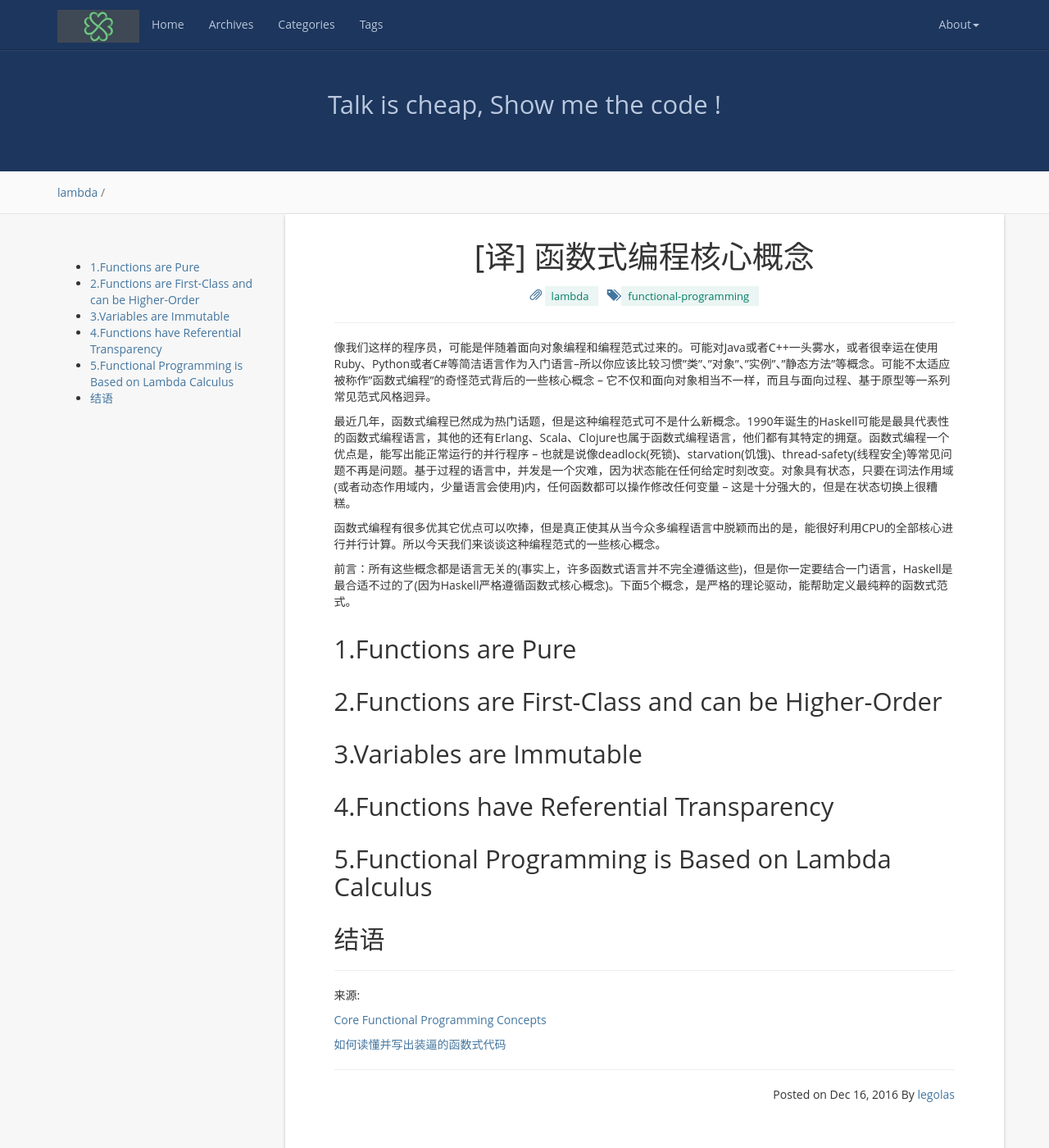
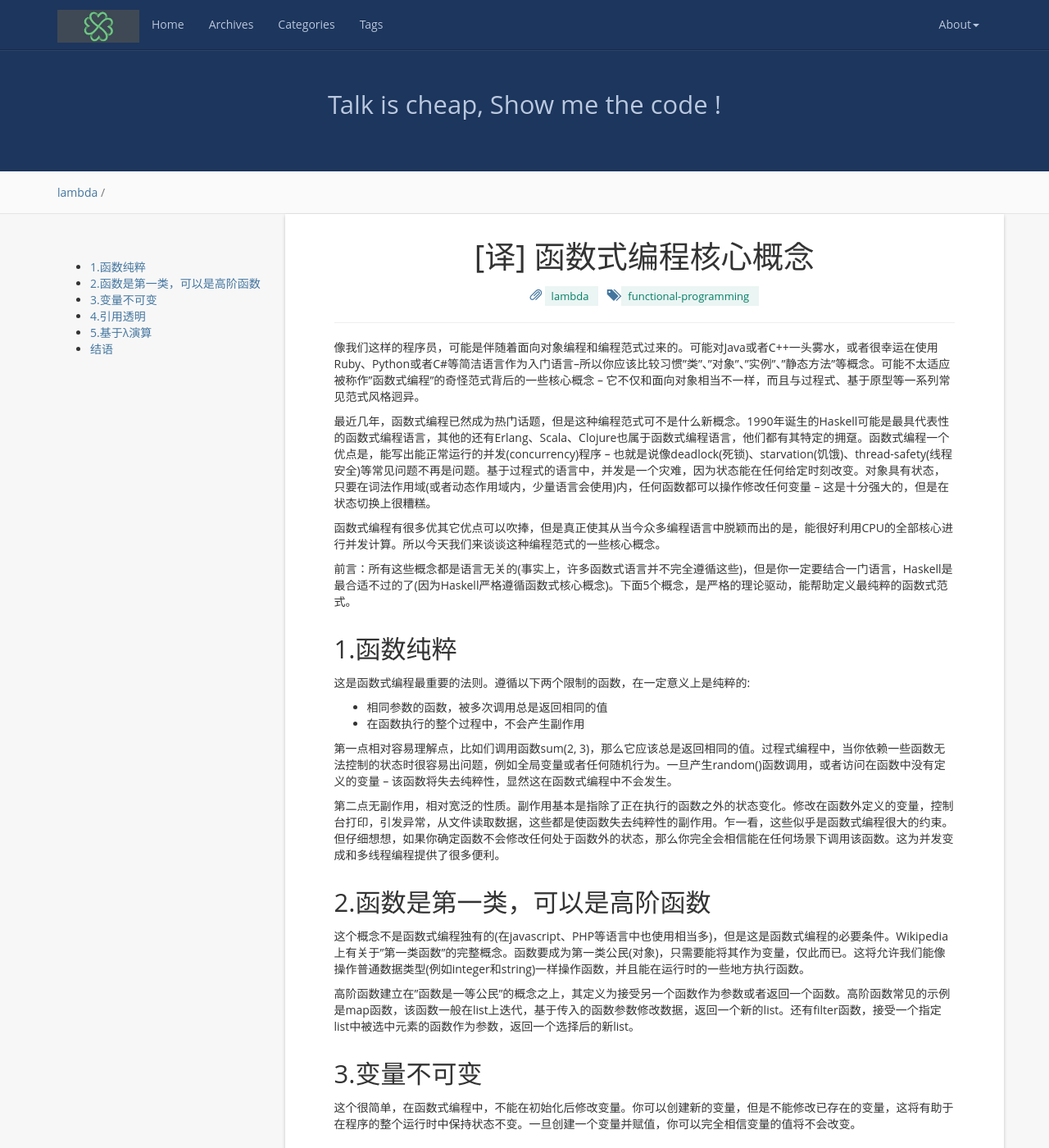
Before and after one commit to legolasNg/legolasNg.github.io, a Jekyll site: the page built from _posts/2016-12-16-core-functional-programming-concepts.md, in a window 1280 px wide and 1400 px high. Shown: the whole window at 82% size. Built offline with Jekyll 4.4.1, drawn with Linux system fonts in a browser that asks for light colours; nearby versions of some CDN libraries; comment, search, counter and statistics services are not loaded; some of the changed text lies outside the part shown.

Commit message:
[mofify] complete article about functional programming

`````diff
--- a/_posts/2016-12-16-core-functional-programming-concepts.md
+++ b/_posts/2016-12-16-core-functional-programming-concepts.md
@@ -7,25 +7,77 @@
 excerpt:    "敬请期待"
 ---
 
-像我们这样的程序员，可能是伴随着面向对象编程和编程范式过来的。可能对Java或者C++一头雾水，或者很幸运在使用Ruby、Python或者C#等简洁语言作为入门语言--所以你应该比较习惯"类"、"对象"、"实例"、"静态方法"等概念。可能不太适应被称作"函数式编程"的奇怪范式背后的一些核心概念 -- 它不仅和面向对象相当不一样，而且与面向过程、基于原型等一系列常见范式风格迥异。
+像我们这样的程序员，可能是伴随着面向对象编程和编程范式过来的。可能对Java或者C++一头雾水，或者很幸运在使用Ruby、Python或者C#等简洁语言作为入门语言--所以你应该比较习惯"类"、"对象"、"实例"、"静态方法"等概念。可能不太适应被称作"函数式编程"的奇怪范式背后的一些核心概念 -- 它不仅和面向对象相当不一样，而且与过程式、基于原型等一系列常见范式风格迥异。
 
-最近几年，函数式编程已然成为热门话题，但是这种编程范式可不是什么新概念。1990年诞生的Haskell可能是最具代表性的函数式编程语言，其他的还有Erlang、Scala、Clojure也属于函数式编程语言，他们都有其特定的拥趸。函数式编程一个优点是，能写出能正常运行的并行程序 -- 也就是说像deadlock(死锁)、starvation(饥饿)、thread-safety(线程安全)等常见问题不再是问题。基于过程的语言中，并发是一个灾难，因为状态能在任何给定时刻改变。对象具有状态，只要在词法作用域(或者动态作用域内，少量语言会使用)内，任何函数都可以操作修改任何变量 -- 这是十分强大的，但是在状态切换上很糟糕。
+最近几年，函数式编程已然成为热门话题，但是这种编程范式可不是什么新概念。1990年诞生的Haskell可能是最具代表性的函数式编程语言，其他的还有Erlang、Scala、Clojure也属于函数式编程语言，他们都有其特定的拥趸。函数式编程一个优点是，能写出能正常运行的并发(concurrency)程序 -- 也就是说像deadlock(死锁)、starvation(饥饿)、thread-safety(线程安全)等常见问题不再是问题。基于过程式的语言中，并发是一个灾难，因为状态能在任何给定时刻改变。对象具有状态，只要在词法作用域(或者动态作用域内，少量语言会使用)内，任何函数都可以操作修改任何变量 -- 这是十分强大的，但是在状态切换上很糟糕。
 
-函数式编程有很多优其它优点可以吹捧，但是真正使其从当今众多编程语言中脱颖而出的是，能很好利用CPU的全部核心进行并行计算。所以今天我们来谈谈这种编程范式的一些核心概念。
+函数式编程有很多优其它优点可以吹捧，但是真正使其从当今众多编程语言中脱颖而出的是，能很好利用CPU的全部核心进行并发计算。所以今天我们来谈谈这种编程范式的一些核心概念。
 
 前言：所有这些概念都是语言无关的(事实上，许多函数式语言并不完全遵循这些)，但是你一定要结合一门语言，Haskell是最合适不过的了(因为Haskell严格遵循函数式核心概念)。下面5个概念，是严格的理论驱动，能帮助定义最纯粹的函数式范式。
 
-## 1.Functions are Pure
+## 1.函数纯粹
 
-## 2.Functions are First-Class and can be Higher-Order
+这是函数式编程最重要的法则。遵循以下两个限制的函数，在一定意义上是纯粹的:
 
-## 3.Variables are Immutable
+ - 相同参数的函数，被多次调用总是返回相同的值
+ - 在函数执行的整个过程中，不会产生副作用
 
-## 4.Functions have Referential Transparency
+第一点相对容易理解点，比如们调用函数sum(2, 3)，那么它应该总是返回相同的值。过程式编程中，当你依赖一些函数无法控制的状态时很容易出问题，例如全局变量或者任何随机行为。一旦产生random()函数调用，或者访问在函数中没有定义的变量 -- 该函数将失去纯粹性，显然这在函数式编程中不会发生。
 
-## 5.Functional Programming is Based on Lambda Calculus
+第二点无副作用，相对宽泛的性质。副作用基本是指除了正在执行的函数之外的状态变化。修改在函数外定义的变量，控制台打印，引发异常，从文件读取数据，这些都是使函数失去纯粹性的副作用。乍一看，这些似乎是函数式编程很大的约束。但仔细想想，如果你确定函数不会修改任何处于函数外的状态，那么你完全会相信能在任何场景下调用该函数。这为并发变成和多线程编程提供了很多便利。
+
+## 2.函数是第一类，可以是高阶函数
+
+这个概念不是函数式编程独有的(在javascript、PHP等语言中也使用相当多)，但是这是函数式编程的必要条件。Wikipedia上有关于"第一类函数"的完整概念。函数要成为第一类公民(对象)，只需要能将其作为变量，仅此而已。这将允许我们能像操作普通数据类型(例如integer和string)一样操作函数，并且能在运行时的一些地方执行函数。
+
+高阶函数建立在"函数是一等公民"的概念之上，其定义为接受另一个函数作为参数或者返回一个函数。高阶函数常见的示例是map函数，该函数一般在list上迭代，基于传入的函数参数修改数据，返回一个新的list。还有filter函数，接受一个指定list中被选中元素的函数作为参数，返回一个选择后的新list。
+
+## 3.变量不可变
+
+这个很简单，在函数式编程中，不能在初始化后修改变量。你可以创建新的变量，但是不能修改已存在的变量，这将有助于在程序的整个运行时中保持状态不变。一旦创建一个变量并赋值，你可以完全相信变量的值将不会改变。
+
+## 4.引用透明
+
+引用透明是一个棘手的定义，你询问5个开发者，可能会得到5个不同的答案。我同意的最精准的"引用透明"定义是，在函数调用的任何地方，函数返回值都能代替函数调用的值，并且函数的状态保持不变(译者注:即函数的返回值，只依赖于输入值)。
+
+我们在JAVA中声明一个3+5的函数:
+
+````
+public int addNumbers(){
+  return 3 + 5;
+}
+
+addNumbers() // 8
+8            // 8
+````
+
+很明显，我在任何地方调用addNumbers()函数，我都可以很容易用返回值8来代替这个函数调用，所以这个函数引用是透明的。下面这个例子是引用不透明的：
+
+````
+public void printText(){
+  System.out.println("Hello World");
+}
+
+printText()   // Returns nothing, but prints "Hello World"
+````
+
+这是一个void类型的函数，它被调用时不返回任何返回值。因此，为了使函数引用透明，我们应该能使用空代替函数被调用的值 -- 显然这样行不通。该函数通过输出改变了控制台的状态，所以它不是引用透明的。
+
+这是一个很棘手的难题，一旦你遵循这个原则，将是一个非常强力的了解函数如何运行的方式。
+
+## 5.基于λ演算
+
+函数式编程根植于lambda演算的数学体系中。我不是一名数学家，也不装作是数学家，所以不会深入探讨该数学问题的本质。但是我们可以看下lambda演算(塑造函数式编程如何运行的结构)的两个核心概念:
+
+ - 在lambda演算中，函数可以匿名。因为函数名仅仅是函数头的一部分，影响函数执行是的参数列表。由于lambda演算，我们在现代编程中称之为lambda函数或者匿名函数。
+
+ - 当被调用时，所有函数都将经历一个称之为"柯里化"(currying)的过程。当多参数的函数被调用时，将执行一次函数，但只在参数列表中设置一个变量。最后新函数将返回至少一个参数(刚才应用的那个参数)，然后新函数将立即被执行。循环这个过程，直到函数完全被应用，然后返回一个最终结果。由于函数在函数式中是纯粹的，柯里化可以顺利执行。否则，状态改变将是一个隐患，柯里化将会产生一个不安全的结果。
+
+正如我前面所提到的，有除此之外更多的lambda演算，但是我们只关心函数式编程的核心概念的来源。
 
 ## 结语
+
+函数式编程可能涉及和以往相当不同的思维模式，但它确实很强大。我个人认为这篇文章将会在CPU提供更多核心去处理进程的时候一次又一次地被提及，而不是使用其中一两个来增强性能。虽然我提到Haskell是更纯粹的函数式编程语言，但还有其他一些流行编程语言也被归类为函数式，例如Erlang、Clojure、Scala和Elixir等，我强烈建议你去尝试他们其中一个。
 
 ----
 来源:
`````
